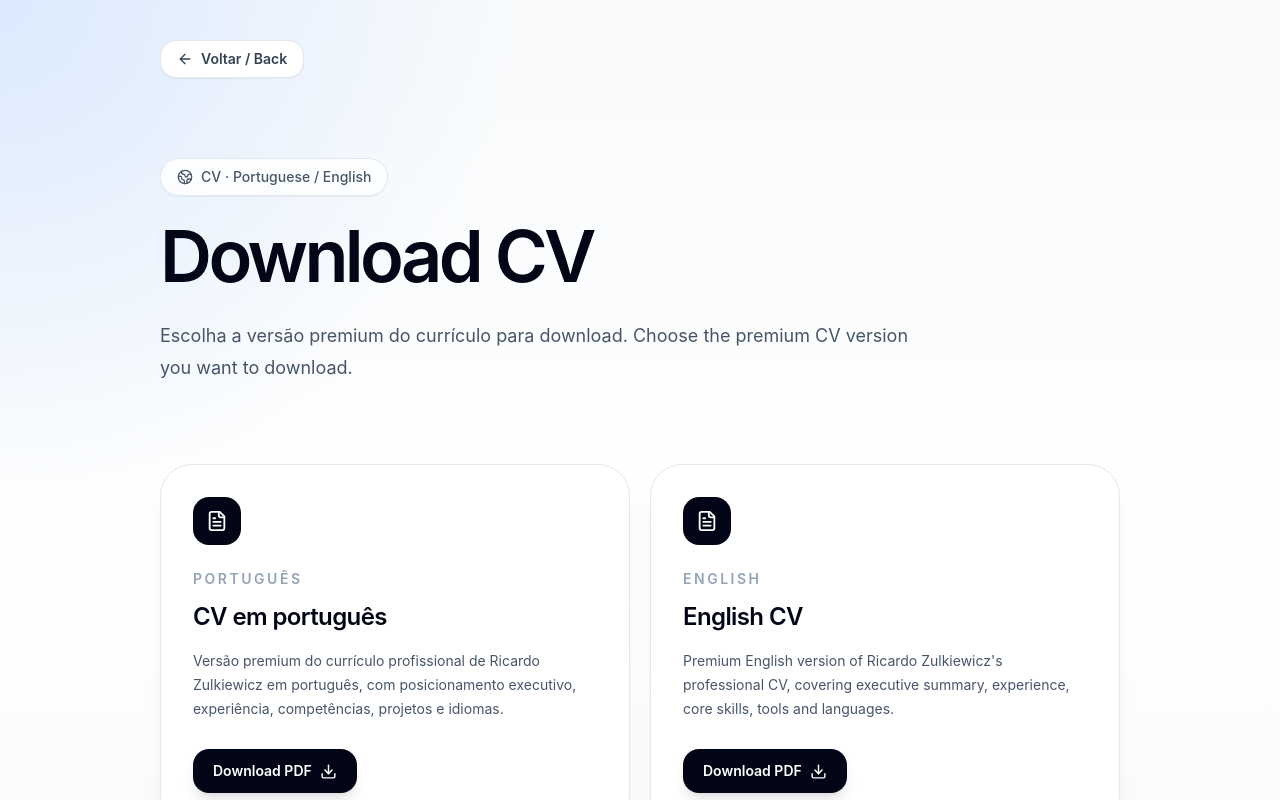
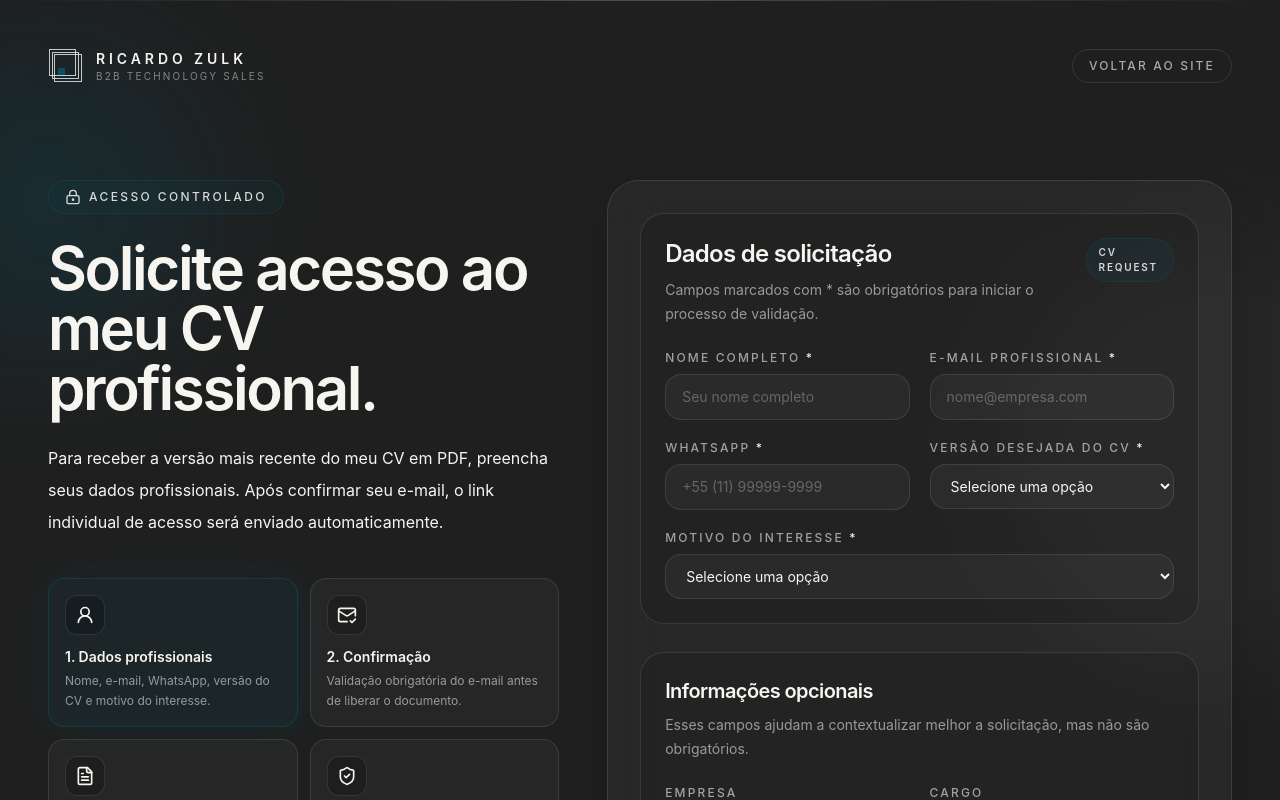
Before and after one commit to ricardozulkiewicz/ricardozulkiewicz.com, a Next.js app: page /cv in a window 1280 px wide. Shown: the top 800 px of the page. Built offline with nearby package versions, Linux system fonts and the light colour scheme.

Commit message:
Replace public CV page with controlled access flow

```diff
--- a/app/cv/page.tsx
+++ b/app/cv/page.tsx
@@ -1,95 +1,133 @@
-import { ArrowLeft, Download, FileText, Globe2 } from "lucide-react";
+import type { Metadata } from "next";
+import Link from "next/link";
+import { FileText, LockKeyhole, MailCheck, ShieldCheck, UserRound } from "lucide-react";
+import CvRequestForm from "./CvRequestForm";
 
-const cvOptions = [
-  {
-    language: "Português",
-    title: "CV em português",
+export const metadata: Metadata = {
+  title: "Solicitar acesso ao CV | Ricardo Zulkiewicz",
   description:
-      "Versão premium do currículo profissional de Ricardo Zulkiewicz em português, com posicionamento executivo, experiência, competências, projetos e idiomas.",
-    href: "/cv/pt-final",
+    "Solicite acesso controlado ao CV profissional de Ricardo Zulkiewicz. O download é liberado após confirmação de e-mail.",
+  robots: {
+    index: false,
+    follow: true,
   },
-  {
-    language: "English",
-    title: "English CV",
-    description:
-      "Premium English version of Ricardo Zulkiewicz's professional CV, covering executive summary, experience, core skills, tools and languages.",
-    href: "/cv/ricardo-zulkiewicz-cv-en",
-  },
-];
-
-export const metadata = {
-  title: "CV | Ricardo Zulkiewicz",
-  description:
-    "Download Ricardo Zulkiewicz's CV in Portuguese or English. B2B Sales, CRM, IT Outsourcing, Outbound and Sales Enablement.",
 };
 
-export default function CVPage() {
+function BrandMark({ className = "" }: { className?: string }) {
   return (
-    <main className="min-h-screen bg-[radial-gradient(circle_at_top_left,_#dbeafe,_transparent_30%),linear-gradient(180deg,_#f8fafc_0%,_#ffffff_55%,_#f1f5f9_100%)] text-slate-950">
-      <div className="mx-auto max-w-5xl px-6 py-10 lg:px-8">
-        <a
+    <div className={`relative ${className}`} aria-hidden="true">
+      <div className="absolute border border-[#F7F5F0]/80" style={{ inset: "18% 6% 6% 18%" }} />
+      <div className="absolute border border-[#F7F5F0]/80" style={{ inset: "10% 14% 14% 10%" }} />
+      <div className="absolute border border-[#F7F5F0]/80" style={{ inset: "2% 22% 22% 2%" }} />
+      <div
+        className="absolute bg-[#0F4C5C] shadow-[0_0_28px_rgba(15,76,92,0.65)]"
+        style={{ width: "18%", height: "18%", left: "28%", top: "56%" }}
+      />
+    </div>
+  );
+}
+
+function FlowStep({
+  icon: Icon,
+  title,
+  description,
+  active,
+}: {
+  icon: typeof UserRound;
+  title: string;
+  description: string;
+  active?: boolean;
+}) {
+  return (
+    <div
+      className={`rounded-2xl border p-4 transition ${
+        active
+          ? "border-[#0F4C5C]/60 bg-[#0F4C5C]/15 shadow-[0_0_40px_rgba(15,76,92,0.22)]"
+          : "border-white/10 bg-white/[0.035]"
+      }`}
+    >
+      <div className="mb-3 flex h-10 w-10 items-center justify-center rounded-xl border border-white/10 bg-black/20">
+        <Icon className="h-5 w-5 text-[#F7F5F0]" />
+      </div>
+      <h3 className="text-sm font-semibold text-[#F7F5F0]">{title}</h3>
+      <p className="mt-1 text-xs leading-relaxed text-[#D8D8D8]/65">{description}</p>
+    </div>
+  );
+}
+
+export default function CvPage() {
+  return (
+    <main className="min-h-screen overflow-hidden bg-[#1F1F1F] text-[#F7F5F0] antialiased selection:bg-[#0F4C5C] selection:text-[#F7F5F0]">
+      <section className="relative isolate px-5 py-8 sm:px-8 lg:px-12">
+        <div className="pointer-events-none absolute -left-28 top-10 h-80 w-80 rounded-full bg-[#0F4C5C]/25 blur-3xl" />
+        <div className="pointer-events-none absolute -right-40 top-56 h-[28rem] w-[28rem] rounded-full bg-white/[0.035] blur-3xl" />
+        <div className="pointer-events-none absolute inset-x-0 top-0 h-px bg-gradient-to-r from-transparent via-[#D8D8D8]/25 to-transparent" />
+
+        <nav className="relative mx-auto flex max-w-7xl items-center justify-between py-4">
+          <Link href="/" className="flex items-center gap-3" aria-label="Voltar para a home">
+            <BrandMark className="h-9 w-9" />
+            <div>
+              <p className="text-sm font-semibold uppercase tracking-[0.28em]">Ricardo Zulk</p>
+              <p className="text-[10px] uppercase tracking-[0.22em] text-[#D8D8D8]/55">
+                B2B Technology Sales
+              </p>
+            </div>
+          </Link>
+
+          <Link
             href="/"
-          className="inline-flex items-center rounded-2xl border border-slate-200 bg-white px-4 py-2 text-sm font-semibold text-slate-700 shadow-sm transition hover:-translate-y-0.5 hover:text-slate-950 hover:shadow-md"
+            className="rounded-full border border-white/10 px-4 py-2 text-xs font-medium uppercase tracking-[0.18em] text-[#D8D8D8]/75 transition hover:border-[#0F4C5C]/70 hover:text-[#F7F5F0]"
           >
-          <ArrowLeft className="mr-2" size={16} />
-          Voltar / Back
-        </a>
+            Voltar ao site
+          </Link>
+        </nav>
 
-        <section className="py-20">
-          <div className="mb-6 inline-flex items-center gap-2 rounded-full border border-slate-200 bg-white/80 px-4 py-2 text-sm font-medium text-slate-600 shadow-sm backdrop-blur">
-            <Globe2 size={16} />
-            CV · Portuguese / English
+        <div className="relative mx-auto grid max-w-7xl gap-8 pb-16 pt-14 lg:grid-cols-[0.9fr_1.1fr] lg:gap-12 lg:pt-20">
+          <aside className="lg:sticky lg:top-8 lg:self-start">
+            <div className="mb-6 inline-flex items-center gap-2 rounded-full border border-[#0F4C5C]/40 bg-[#0F4C5C]/10 px-4 py-2 text-xs font-medium uppercase tracking-[0.2em] text-[#D8D8D8]">
+              <LockKeyhole className="h-4 w-4" />
+              Acesso controlado
             </div>
 
-          <h1 className="max-w-4xl text-5xl font-semibold tracking-[-0.05em] text-slate-950 md:text-7xl">
-            Download CV
+            <h1 className="max-w-2xl text-4xl font-semibold tracking-[-0.04em] text-[#F7F5F0] sm:text-5xl lg:text-6xl">
+              Solicite acesso ao meu CV profissional.
             </h1>
 
-          <p className="mt-7 max-w-3xl text-lg leading-8 text-slate-600">
-            Escolha a versão premium do currículo para download. Choose the premium CV version you want to download.
+            <p className="mt-6 max-w-xl text-base leading-8 text-[#D8D8D8]/72">
+              Para receber a versão mais recente do meu CV em PDF, preencha seus dados profissionais. Após
+              confirmar seu e-mail, o link individual de acesso será enviado automaticamente.
             </p>
-        </section>
 
-        <section className="grid gap-5 md:grid-cols-2">
-          {cvOptions.map((option) => (
-            <article
-              key={option.language}
-              className="rounded-[2rem] border border-slate-200 bg-white p-8 shadow-xl shadow-slate-950/5"
-            >
-              <div className="mb-6 flex h-12 w-12 items-center justify-center rounded-2xl bg-slate-950 text-white">
-                <FileText size={22} />
+            <div className="mt-10 grid gap-3 sm:grid-cols-2 lg:grid-cols-1 xl:grid-cols-2">
+              <FlowStep
+                icon={UserRound}
+                title="1. Dados profissionais"
+                description="Nome, e-mail, WhatsApp, versão do CV e motivo do interesse."
+                active
+              />
+              <FlowStep
+                icon={MailCheck}
+                title="2. Confirmação"
+                description="Validação obrigatória do e-mail antes de liberar o documento."
+              />
+              <FlowStep
+                icon={FileText}
+                title="3. Envio do CV"
+                description="Segundo e-mail com link individual para download."
+              />
+              <FlowStep
+                icon={ShieldCheck}
+                title="4. Link temporário"
+                description="Token único com validade limitada e registro de acesso."
+              />
             </div>
-              <p className="text-sm font-semibold uppercase tracking-[0.18em] text-slate-400">
-                {option.language}
-              </p>
-              <h2 className="mt-3 text-2xl font-semibold tracking-tight text-slate-950">
-                {option.title}
-              </h2>
-              <p className="mt-4 text-sm leading-6 text-slate-600">
-                {option.description}
-              </p>
-              <a
-                href={option.href}
-                target="_blank"
-                rel="noreferrer"
-                className="mt-7 inline-flex items-center justify-center rounded-2xl bg-slate-950 px-5 py-3 text-sm font-semibold text-white shadow-lg shadow-slate-950/10 transition hover:-translate-y-0.5 hover:bg-slate-800"
-              >
-                Download PDF
-                <Download className="ml-2" size={17} />
-              </a>
-            </article>
-          ))}
-        </section>
+          </aside>
 
-        <section className="mt-12 rounded-[2rem] border border-slate-200 bg-white p-8 text-sm leading-7 text-slate-600 shadow-sm">
-          <p>
-            Esta página complementa o site principal e serve como ponto rápido para compartilhar currículo em processos seletivos, networking e conversas profissionais.
-          </p>
-          <p className="mt-3">
-            This page complements the main website and provides a quick place to share CV files for hiring processes, networking and professional conversations.
-          </p>
+          <section className="rounded-[2rem] border border-white/10 bg-white/[0.045] p-4 shadow-2xl shadow-black/30 backdrop-blur-xl sm:p-6 lg:p-8">
+            <CvRequestForm />
           </section>
         </div>
+      </section>
     </main>
   );
 }
```
Lines whose indentation alone changed are shown as unchanged.
